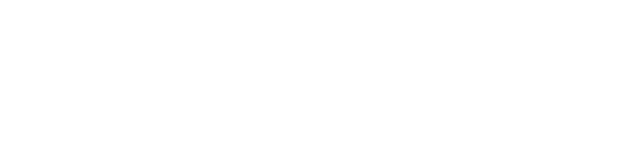
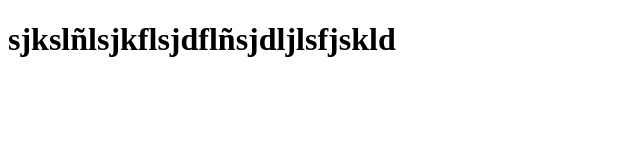
Before and after one commit to Miguelakamike/primer_repo, a plain HTML site: page index.html in a window 1280 px wide. Shown: the whole page, without its empty margins (0-640 px from the left). Drawn offline with Linux system fonts and the light colour scheme.

Commit message:
comit_prueba

```diff
--- a/index.html
+++ b/index.html
@@ -1,12 +1,15 @@
 <!DOCTYPE html>
 <html lang="en">
+
 <head>
     <meta charset="UTF-8">
     <meta http-equiv="X-UA-Compatible" content="IE=edge">
     <meta name="viewport" content="width=device-width, initial-scale=1.0">
-    <title>Document</title>
+    <title>hello world</title>
 </head>
+
 <body>
+    <h1>sjkslñlsjkflsjdflñsjdljlsfjskld</h1>
+</body>
 
-</body>
 </html>
```
